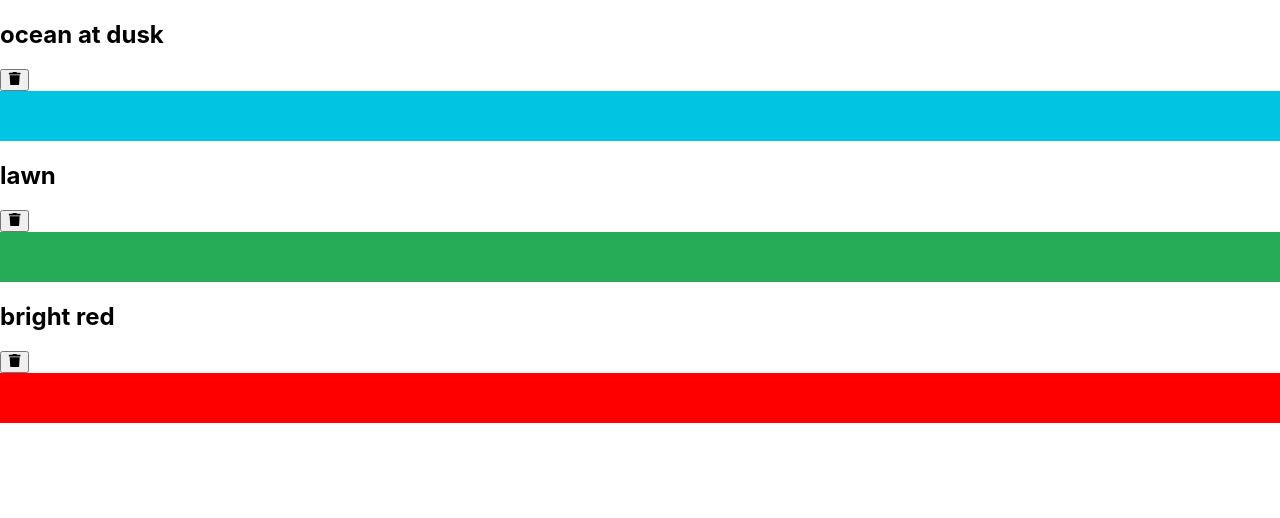
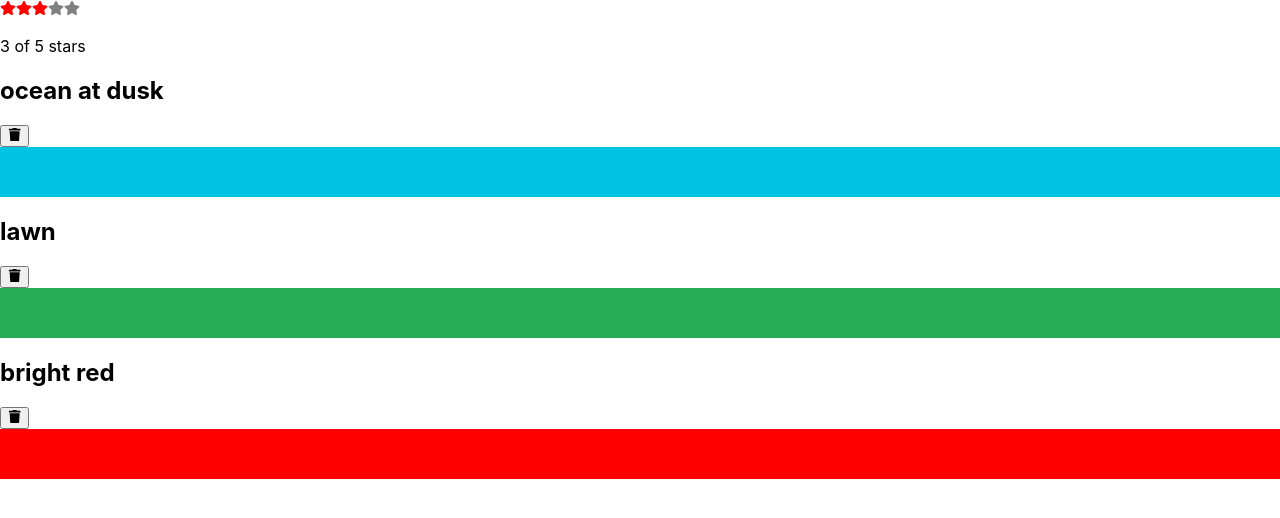
Before and after one commit to iepenaranda/StarsAndColors, a React (Create React App) app: page / in a window 1280 px wide. Shown: the top 518 px of the page. Built offline with nearby package versions, Linux system fonts and the light colour scheme.

Commit message:
Colors and stars

```diff
--- a/src/App.js
+++ b/src/App.js
@@ -1,6 +1,6 @@
 // import logo from './logo.svg';
-import './App.css';
-import React, {useState} from "react";
+import "./App.css";
+import React, { useState } from "react";
 import StarRating from "./StarRating";
 import ColorList from "./ColorList";
 import colorData from "./color-data.json";
@@ -9,11 +9,18 @@ function App() {
   const [colors, setColors] = useState(colorData);
 
   return (
-    <ColorList colors = {colors} onRemoveColor = {id => {
-        const newColors = colors.filter(color => color.id !== id);
-      setColors(newColors);
-    }
-    }/>
+    <div>
+      <StarRating />
+
+      <ColorList
+        colors={colors}
+        onRemoveColor={(id) => {
+          const newColors = colors.filter((color) => color.id !== id);
+          setColors(newColors);
+        }}
+      />
+
+    </div>
   );
 }
 
--- a/src/StarRating.js
+++ b/src/StarRating.js
@@ -2,8 +2,8 @@ import React, { useState } from "react";
 import Star from "./Star";
 import { createArray } from "./utils";
 
-export default function StarRating ({totalStars = 5, selectedStar = 0}) {
-    // const [selectedStar, setSelectedStar] = useState(3);
+export default function StarRating ({totalStars = 5}) {
+    const [selectedStar, setSelectedStar] = useState(3);
 
     return (
         <>
@@ -11,7 +11,7 @@ export default function StarRating ({totalStars = 5, selectedStar = 0}) {
             <Star
             key={i}
             selected={i < selectedStar}
-            // onSelect={() => setSelectedStar(i + 1)}
+            onSelect={() => setSelectedStar(i + 1)}
             />
 
         ))}
--- a/src/utils.js
+++ b/src/utils.js
@@ -1 +1 @@
-const createArray = length => [...Array(length)];
+export const createArray = length => [...Array(length)];
```
